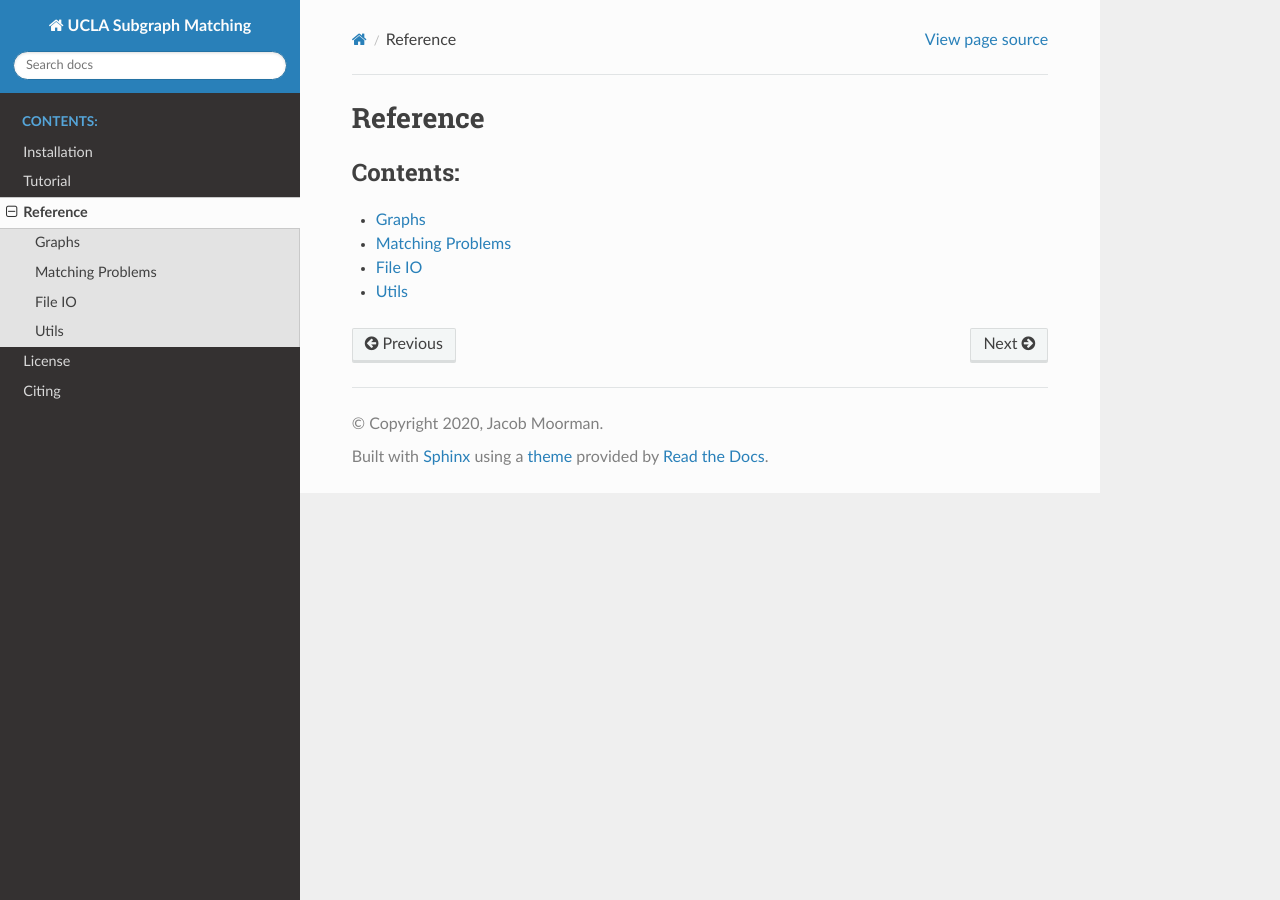
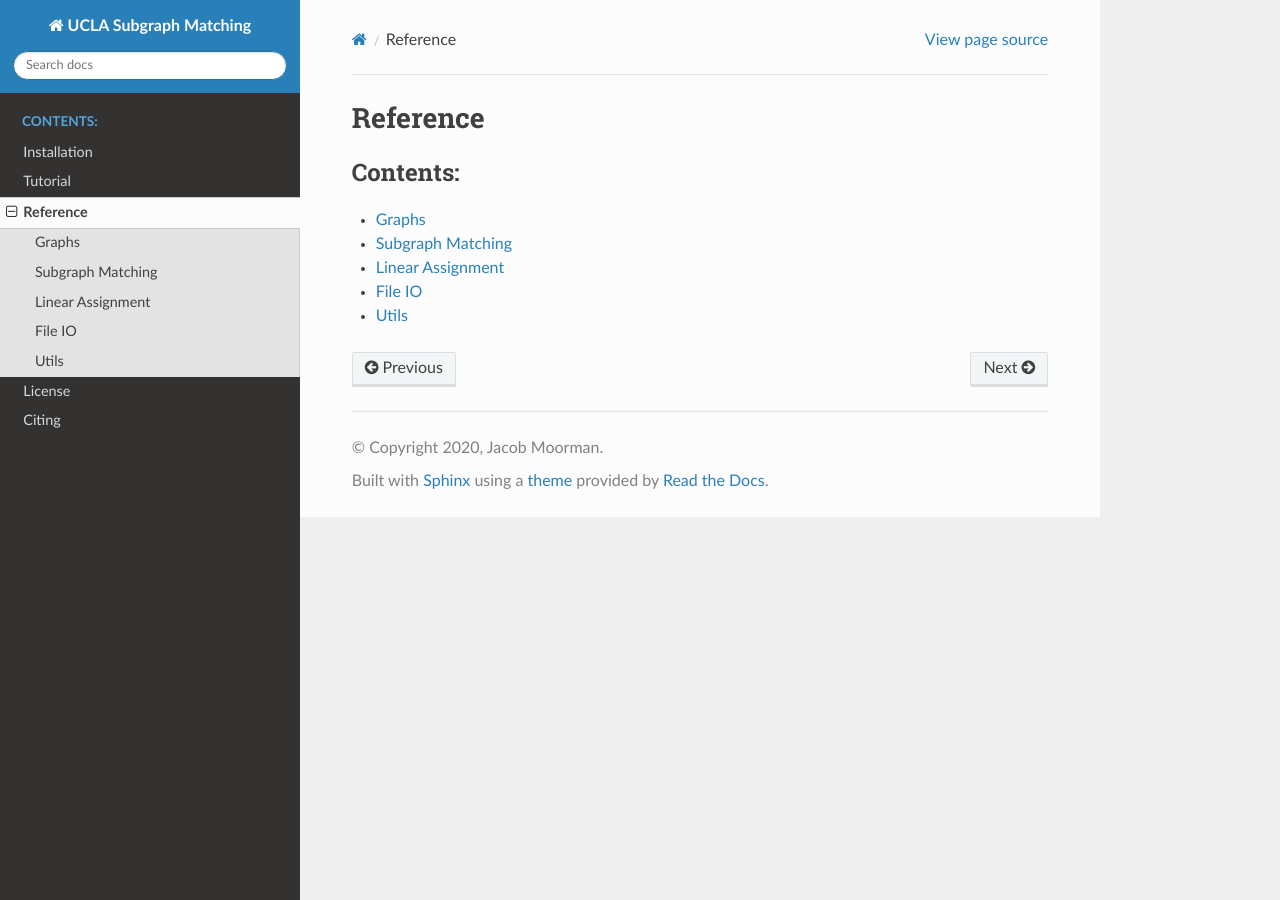
Before and after one commit to jdmoorman/uclasm, a Sphinx documentation site: the page built from docs/source/reference/index.rst, in a window 1280 px wide. Built offline with Sphinx 7.4.7 and the Read the Docs theme 2.0.0, drawn with Linux system fonts in a browser that asks for light colours.

Commit message:
Update docs with linear assignment functions and minor bug fixes.

```diff
--- a/docs/source/license.rst
+++ b/docs/source/license.rst
@@ -4,4 +4,5 @@ License
 uclasm is distributed with the MIT license.
 
 .. literalinclude:: ../../LICENSE
+   :language: text
    :caption: LICENSE
--- a/docs/source/reference/index.rst
+++ b/docs/source/reference/index.rst
@@ -7,5 +7,6 @@ Reference
 
    graph
    matching_problems
+   lsap
    readwrite
    utils
--- /dev/null
+++ b/docs/source/reference/lsap.rst
@@ -0,0 +1,6 @@
+Linear Assignment
+=================
+
+.. automodule:: uclasm.matching.lsap
+   :members:
+   :member-order: bysource
--- a/docs/source/reference/matching_problems.rst
+++ b/docs/source/reference/matching_problems.rst
@@ -1,4 +1,4 @@
-Matching Problems
+Subgraph Matching
 =================
 
 .. automodule:: uclasm.matching.matching_problem
```
Also changed, not shown: 1 other file.
